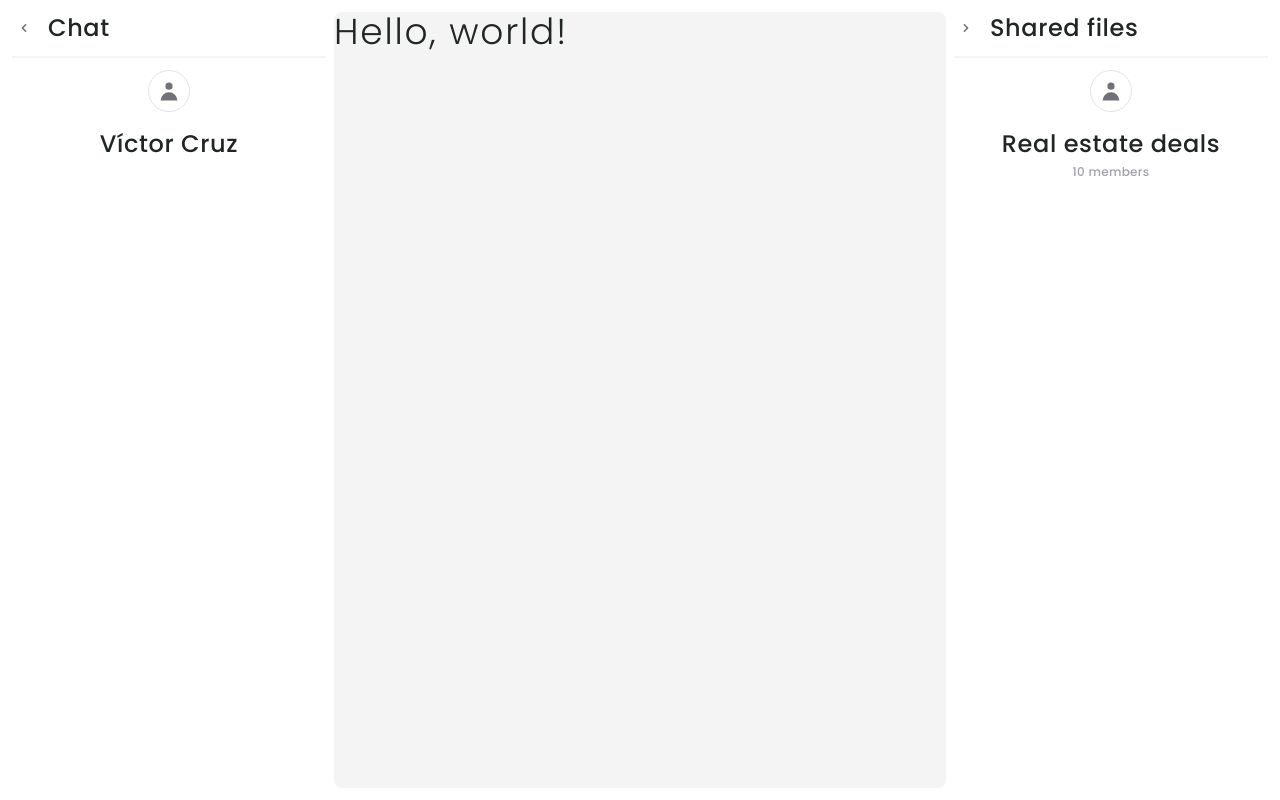
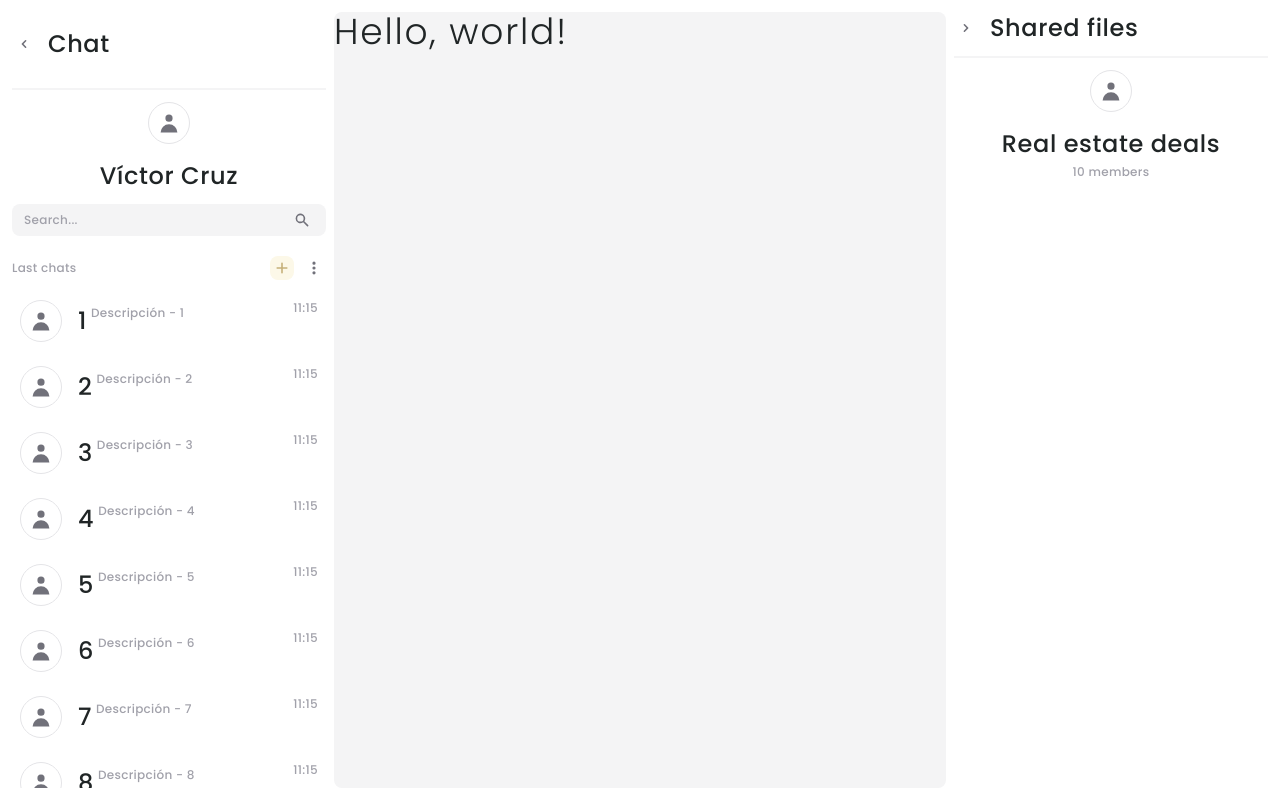
Before and after one commit to VicDCruz/fancy-chat-clone, a Next.js app: page / in a window 1280 px wide. Built offline with nearby package versions, Linux system fonts and the light colour scheme.

Commit message:
Add searchbar

```diff
--- a/components/chats.js
+++ b/components/chats.js
@@ -3,15 +3,27 @@ import PropTypes from 'prop-types';
 import Icon from './icon';
 import User from './user';
 import Divider from './divider';
+import SearchBar from './searchBar';
+import ListChats from './chats/listChats';
 
 const Chats = props => (
   <div className="flex flex-col gap-3">
-    <div className="flex items-center gap-3">
-      <Icon size="small" type="left" />
-      <h2>Chat</h2>
+    <div className="flex flex-col gap-3 sticky top-0 z-10 bg-white pb-2">
+      <div className="flex items-center gap-3 py-4">
+        <Icon size="small" type="left" />
+        <h2>Chat</h2>
+      </div>
+      <Divider />
+      <User name="Víctor Cruz" size="big" orientation="vertical" />
+      <SearchBar onSearch={text => console.log(text)} />
     </div>
-    <Divider />
-    <User name="Víctor Cruz" orientation="vertical" />
+    <ListChats
+      chats={Array.from(Array(13), (_, index) => index + 1).map(element => ({
+        username: element,
+        imageUrl: '', // Math.random() > 0.5 ? 'https://picsum.photos/200' : '',
+        description: `Descripción - ${element}`,
+      }))}
+    />
   </div>
 );
 
```
